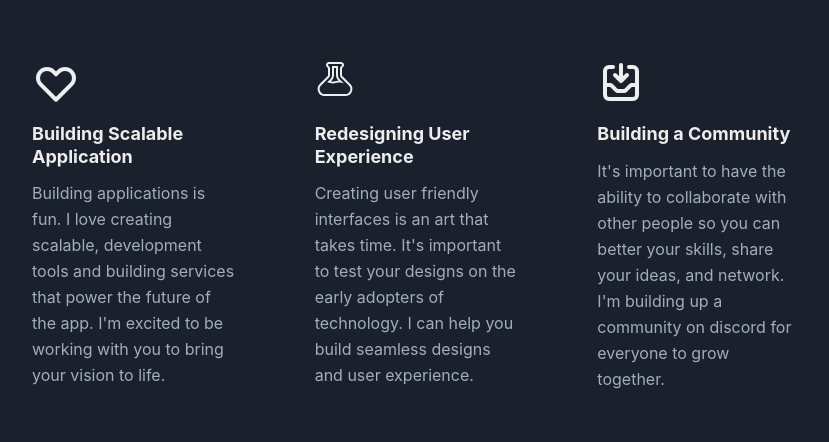
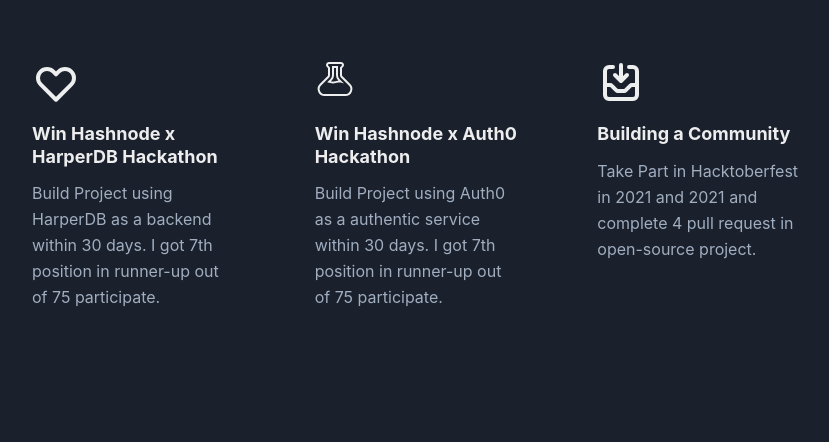
Before and after one commit to rohitjakhar/mysite, a Next.js app: page / in a window 1280 px wide. Shown: the part 1640-2082 px from the top of the page, without its empty margins (224-1053 px from the left). Built offline with nearby package versions, Linux system fonts and the light colour scheme.

Commit message:
Update Achievement

```diff
--- a/components/Achievement.tsx
+++ b/components/Achievement.tsx
@@ -54,7 +54,7 @@
         // shadow="xl"
       >
         <Feature
-          title="Building Scalable Application"
+          title="Win Hashnode x HarperDB Hackathon"
           icon={
             <path
               strokeLinecap="round"
@@ -64,14 +64,12 @@
             />
           }
         >
-            Building applications is fun. I love creating scalable,
-            development tools and building services that power the
-            future of the app. I'm excited to be working with you to
-            bring your vision to life.
+            Build Project using HarperDB as a backend within 30 days.
+            I got 7th position in runner-up out of 75 participate.
         </Feature>
 
         <Feature
-          title="Redesigning User Experience"
+          title="Win Hashnode x Auth0 Hackathon"
           icon={
             <path
               fillRule="evenodd"
@@ -80,10 +78,8 @@
             />
           }
         >
-            Creating user friendly interfaces is an art that takes time.
-            It's important to test your designs on the early adopters of
-            technology. I can help you build seamless designs and user
-            experience.
+            Build Project using Auth0 as a authentic service within 30 days.
+            I got 7th position in runner-up out of 75 participate.
         </Feature>
 
         <Feature
@@ -97,10 +93,7 @@
             />
           }
         >
-            It's important to have the ability to collaborate with other
-            people so you can better your skills, share your ideas, and
-            network. I'm building up a community on discord for everyone
-            to grow together.
+            Take Part in Hacktoberfest in 2021 and 2021 and complete 4 pull request in open-source project.
         </Feature>
       </SimpleGrid>
     </>
```
